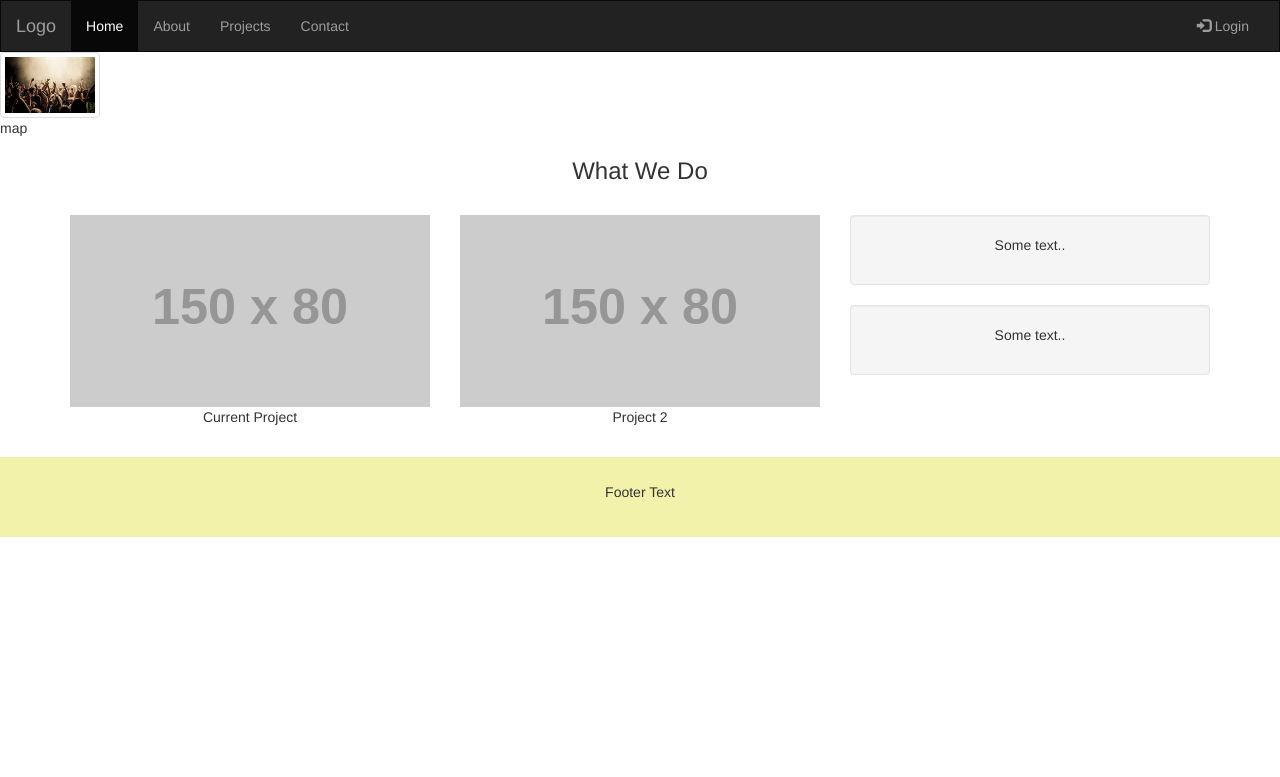
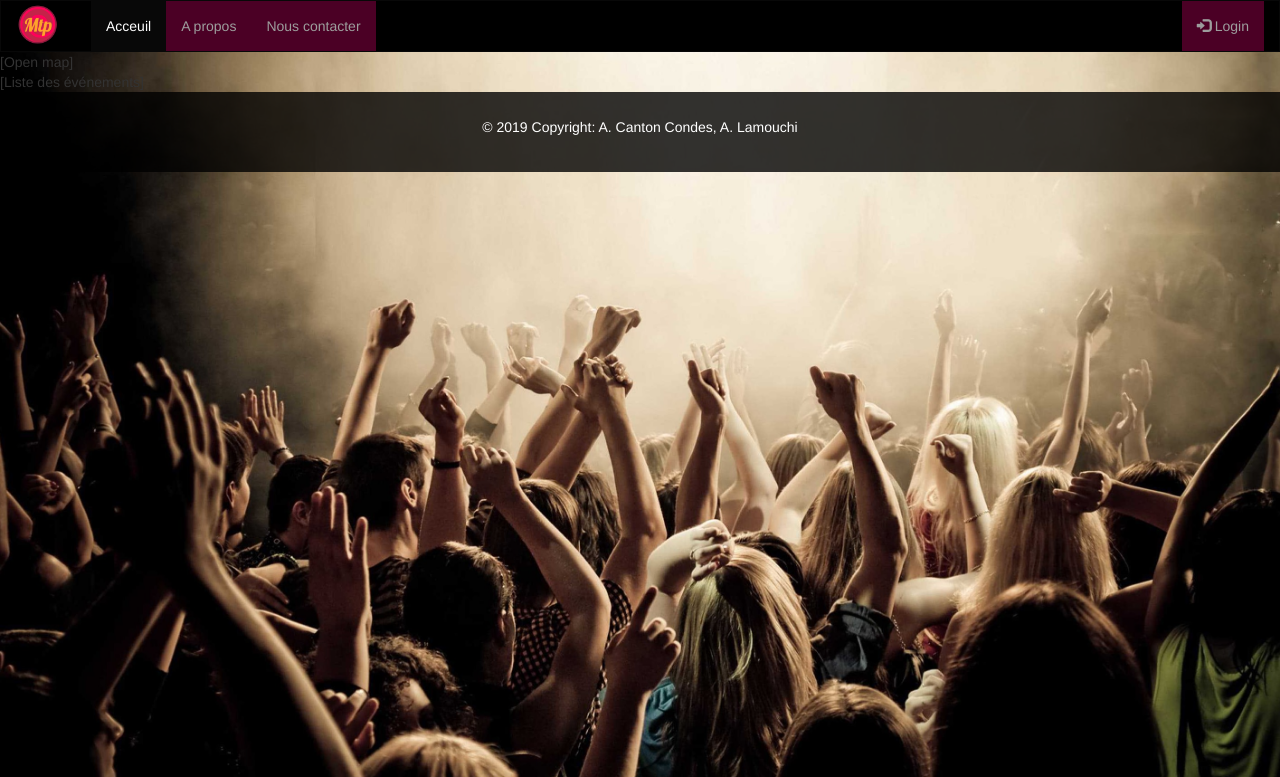
Before and after one commit to lamouchiambre/projetHLIN510, a PHP site: page /main.php in a window 1280 px wide. Shown: the top 777 px of the page. Run offline with PHP 8.4, Linux system fonts and the light colour scheme; grey boxes labelled with a size stand in for pictures from a placeholder-image service; some libraries are stand-ins or nearby versions.

Commit message:
modif main.php

```diff
--- a/main.php
+++ b/main.php
@@ -1,41 +1,54 @@
 <!DOCTYPE html>
 <html lang="en">
 <head>
-  <title>Page d'acceuil</title>
+  <title>Site événementiel d'Alexambre</title>
   <meta charset="utf-8">
   <meta name="viewport" content="width=device-width, initial-scale=1">
   <link rel="stylesheet" href="https://maxcdn.bootstrapcdn.com/bootstrap/3.4.0/css/bootstrap.min.css">
   <script src="https://ajax.googleapis.com/ajax/libs/jquery/3.4.1/jquery.min.js"></script>
   <script src="https://maxcdn.bootstrapcdn.com/bootstrap/3.4.0/js/bootstrap.min.js"></script>
   <style>
-    /* Remove the navbar's default margin-bottom and rounded borders */
+
+    body {
+      margin:0;
+      padding:0;
+      background: url(img/crowd.jpg) no-repeat center fixed;
+      -webkit-background-size: cover;
+      background-size: cover;
+    }
     .navbar {
       margin-bottom: 0;
       border-radius: 0;
+      background-color: rgba(0, 0, 0, 1);
+      font-size: 70;
+    }
+    .nav {
+      margin-bottom: 0;
+      border-radius: 0;
+      background-color: rgba(150, 0, 75, 0.5);
+      font-size: 70;
+    }
+    .nav a {
+      color: white;
+      font-size: 20;
+    }
+    footer {
+      background-color: rgba(0, 0, 0, 0.8);
+      padding: 25px;
+      color: white;
+    }
+    .logo {
+      width: 60%;
+    }
+    #footer {
+      width-min: 100%;
     }
 
-    /* Add a gray background color and some padding to the footer */
-    footer {
-      background-color: #f2f2aa;
-      padding: 25px;
-    }
-
-  .carousel-inner img {
-      width: 100%; /* Set width to 100% */
-      margin: auto;
-      min-height:200px;
-  }
-
-  /* Hide the carousel text when the screen is less than 600 pixels wide */
-  @media (max-width: 600px) {
-    .carousel-caption {
-      display: none;
-    }
-  }
   </style>
 </head>
 <body>
 
+<!-- Début du menu -->
 <nav class="navbar navbar-inverse">
   <div class="container-fluid">
     <div class="navbar-header">
@@ -44,14 +57,13 @@
         <span class="icon-bar"></span>
         <span class="icon-bar"></span>
       </button>
-      <a class="navbar-brand" href="#">Logo</a>
+      <img class="logo" src="img/logoMtp.png">
     </div>
     <div class="collapse navbar-collapse" id="myNavbar">
       <ul class="nav navbar-nav">
-        <li class="active"><a href="#">Home</a></li>
-        <li><a href="#">About</a></li>
-        <li><a href="#">Projects</a></li>
-        <li><a href="#">Contact</a></li>
+        <li class="active"><a href="#">Acceuil</a></li>
+        <li><a href="#">A propos</a></li>
+        <li><a href="#">Nous contacter</a></li>
       </ul>
       <ul class="nav navbar-nav navbar-right">
         <li><a href="connexion.php"><span class="glyphicon glyphicon-log-in"></span> Login</a></li>
@@ -59,80 +71,25 @@
     </div>
   </div>
 </nav>
+<!-- Fin du menu -->
 
-<!-- <div id="myCarousel" class="carousel slide" data-ride="carousel">
+<!-- Début de la map -->
+<div class="bloc" id="map">
+  [Open map]
+</div>
+<!-- Fin de la map -->
 
-    <ol class="carousel-indicators">
-      <li data-target="#myCarousel" data-slide-to="0" class="active"></li>
-      <li data-target="#myCarousel" data-slide-to="1"></li>
-    </ol> -->
+<!-- Début de la liste des événements -->
+<div class="bloc" id="listEvents">
+  [Liste des événements]
+</div>
+<!-- Fin de la liste des événements -->
 
-    <!-- Wrapper for slides -->
-    <!-- <div class="carousel-inner" role="listbox">
-      <div class="item active">
-        <img src="img/crowd.jpg" alt="Image">
-        <div class="carousel-caption">
-          <h3>Sell $</h3>
-          <p>Money Money.</p>
-        </div>
-      </div> -->
-      <!-- <div class="container-fluid">
-
-      </div> -->
-      <img src="img/crowd.jpg" class="img-thumbnail" width = 100px>
-
-      <!-- <div class="item">
-        <img src="https://placehold.it/1200x400?text=Another Image Maybe" alt="Image">
-        <div class="carousel-caption">
-          <h3>More Sell $</h3>
-          <p>Lorem ipsum...</p>
-        </div>
-      </div>
-    </div> -->
-
-    <!-- Left and right controls -->
-    <!-- <a class="left carousel-control" href="#myCarousel" role="button" data-slide="prev">
-      <span class="glyphicon glyphicon-chevron-left" aria-hidden="true"></span>
-      <span class="sr-only">Previous</span>
-    </a>
-    <a class="right carousel-control" href="#myCarousel" role="button" data-slide="next">
-      <span class="glyphicon glyphicon-chevron-right" aria-hidden="true"></span>
-      <span class="sr-only">Next</span>
-    </a>
-</div>
--->
-<section class = "row">
-<div class="col-lg-12">
-map
-</div>
-
-</section>
-
-<div class="container text-center">
-  <h3>What We Do</h3><br>
-  <div class="row">
-    <div class="col-sm-4">
-      <img src="https://placehold.it/150x80?text=IMAGE" class="img-responsive" style="width:100%" alt="Image">
-      <p>Current Project</p>
-    </div>
-    <div class="col-sm-4">
-      <img src="https://placehold.it/150x80?text=IMAGE" class="img-responsive" style="width:100%" alt="Image">
-      <p>Project 2</p>
-    </div>
-    <div class="col-sm-4">
-      <div class="well">
-       <p>Some text..</p>
-      </div>
-      <div class="well">
-       <p>Some text..</p>
-      </div>
-    </div>
-  </div>
-</div><br>
-
-<footer class="container-fluid text-center">
-  <p>Footer Text</p>
+<!-- Début du footer -->
+<footer class="container-fluid text-center" id="footer">
+  <p>&copy; 2019 Copyright: A. Canton Condes, A. Lamouchi<p>
 </footer>
+<!-- Fin du Footer -->
 
 </body>
 </html>
```
Also changed, not shown: img/logo (copie 1).png (added), img/logo.png (added), img/logoMtp.png (added), 1 other file.
